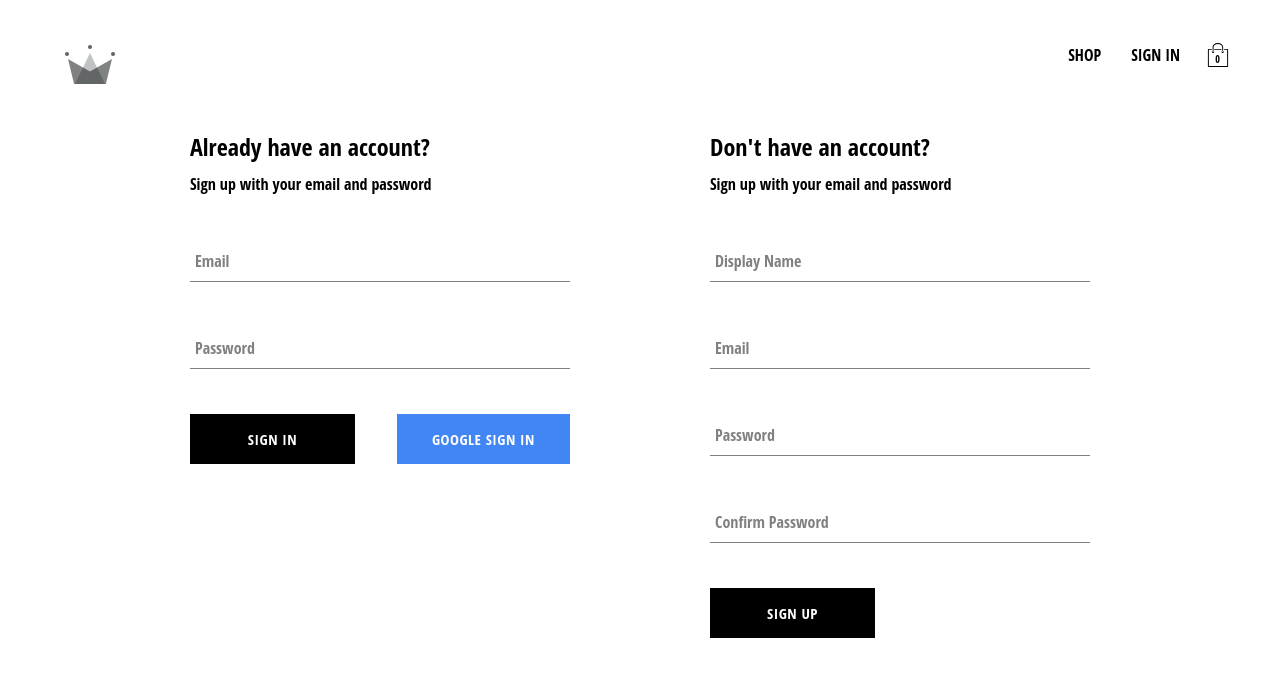
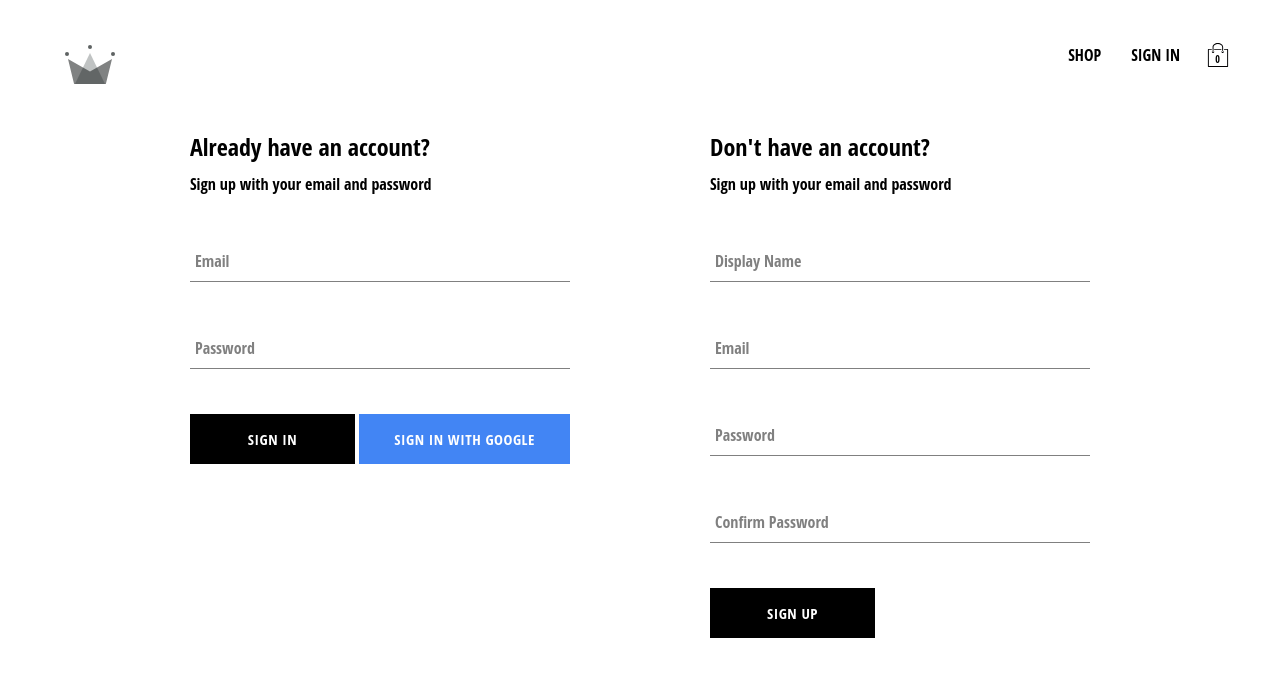
Before and after one commit to Artem6evelev/ecommerce_platform, a React (Create React App) app: page /auth in a window 1280 px wide. Shown: the top 676 px of the page. Built offline with nearby package versions, Linux system fonts and the light colour scheme; no server answers; the database is empty.

Commit message:
button styled component

```diff
--- a/src/components/button/button.component.jsx
+++ b/src/components/button/button.component.jsx
@@ -1,19 +1,25 @@
-import "./button.styles.scss";
+import {
+  BaseButton,
+  GoogleSignInButton,
+  InvertedButton,
+} from "./button.styles";
 
-const BUTTON_TYPES_CLASSES = {
+export const BUTTON_TYPE_CLASSES = {
+  base: "base",
   google: "google-sign-in",
   inverted: "inverted",
 };
 
-const Button = ({ children, buttonType, ...otherprops }) => {
-  return (
-    <button
-      className={`button-container ${BUTTON_TYPES_CLASSES[buttonType]}`}
-      {...otherprops}
-    >
-      {children}
-    </button>
-  );
+const getButton = (buttonType = BUTTON_TYPE_CLASSES.base) =>
+  ({
+    [BUTTON_TYPE_CLASSES.base]: BaseButton,
+    [BUTTON_TYPE_CLASSES.google]: GoogleSignInButton,
+    [BUTTON_TYPE_CLASSES.inverted]: InvertedButton,
+  }[buttonType]);
+
+const Button = ({ children, buttonType, ...otherProps }) => {
+  const CustomButton = getButton(buttonType);
+  return <CustomButton {...otherProps}>{children}</CustomButton>;
 };
 
 export default Button;
--- a/src/components/button/button.styles.scss
+++ b/src/components/button/button.styles.jsx
@@ -1,4 +1,6 @@
-.button-container {
+import styled from "styled-components";
+
+export const BaseButton = styled.button`
   min-width: 165px;
   width: auto;
   height: 50px;
@@ -20,15 +22,18 @@
     color: black;
     border: 1px solid black;
   }
-  &.google-sign-in {
+`;
+
+export const GoogleSignInButton = styled(BaseButton)`
   background-color: #4285f4;
   color: white;
   &:hover {
     background-color: #357ae8;
     border: none;
   }
-  }
-  &.inverted {
+`;
+
+export const InvertedButton = styled(BaseButton)`
   background-color: white;
   color: black;
   border: 1px solid black;
@@ -37,5 +42,4 @@
     color: white;
     border: none;
   }
-  }
-}
+`;
--- a/src/components/product-card/product-card.component.jsx
+++ b/src/components/product-card/product-card.component.jsx
@@ -1,6 +1,6 @@
 import { useContext } from "react";
 
-import Button from "../button/button.component";
+import Button, { BUTTON_TYPE_CLASSES } from "../button/button.component";
 import { CartContext } from "../../context/cart.context";
 
 import "./product-card.styles.scss";
@@ -18,7 +18,10 @@
         <span className="name">{name}</span>
         <span className="price">{price}</span>
       </div>
-      <Button buttonType="inverted" onClick={addProductToCart}>
+      <Button
+        buttonType={BUTTON_TYPE_CLASSES.inverted}
+        onClick={addProductToCart}
+      >
         Add to card
       </Button>
     </div>
--- a/src/components/sign-in-form/sign-in-form.component.jsx
+++ b/src/components/sign-in-form/sign-in-form.component.jsx
@@ -1,7 +1,7 @@
 import { useState } from "react";
 
 import FormInput from "../form-input/form-input.component";
-import Button from "../button/button.component";
+import Button, { BUTTON_TYPE_CLASSES } from "../button/button.component";
 
 import {
   createUserDocumentFromAuth,
@@ -78,8 +78,12 @@
         />
         <div className="buttons-container">
           <Button type="submit">Sign In</Button>
-          <Button type="button" buttonType="google" onClick={signInWithGoogle}>
-            Google sign in
+          <Button
+            type="button"
+            buttonType={BUTTON_TYPE_CLASSES.google}
+            onClick={signInWithGoogle}
+          >
+            Sign In With Google
           </Button>
         </div>
       </form>
```
Lines whose indentation alone changed are shown as unchanged.
